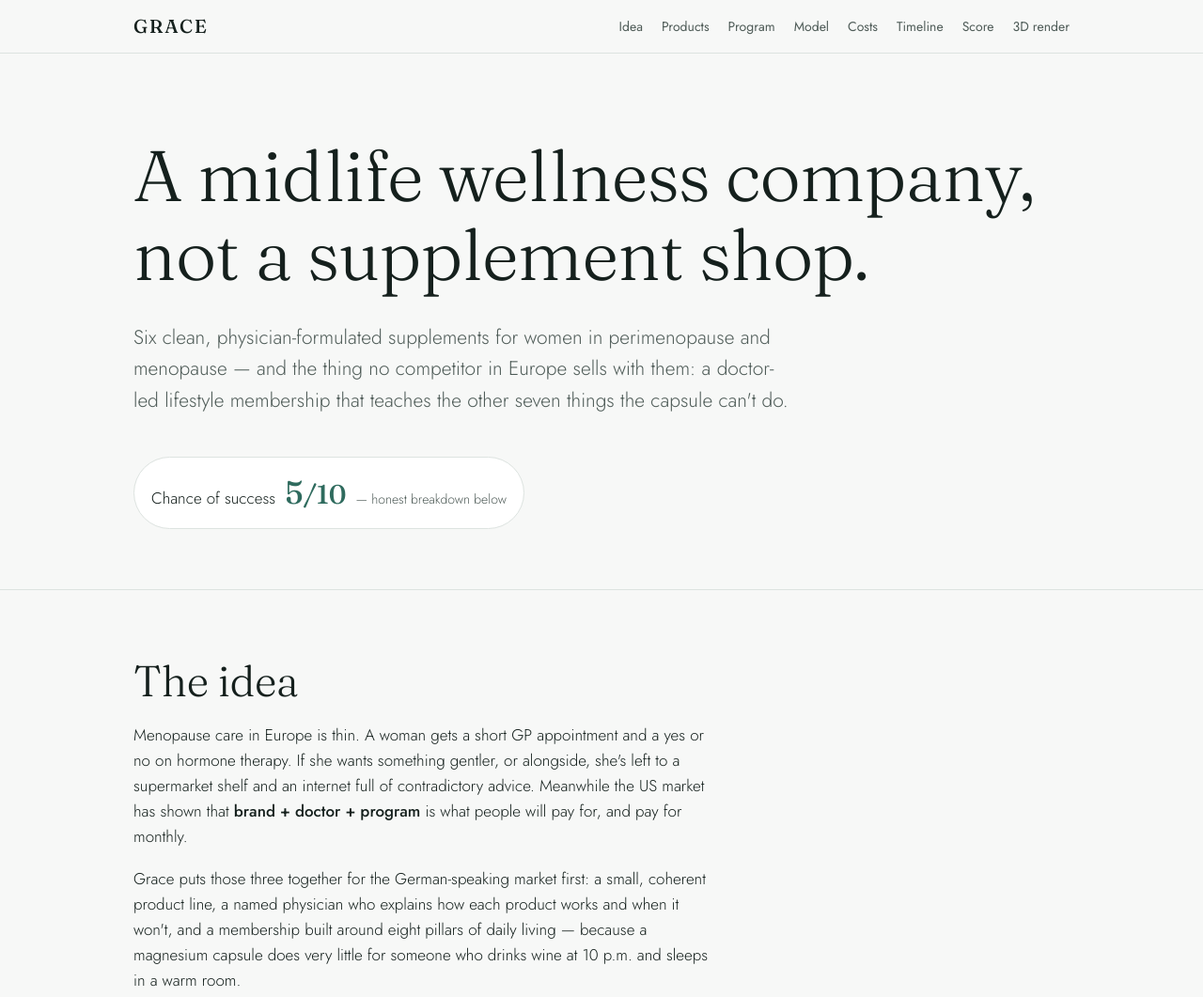
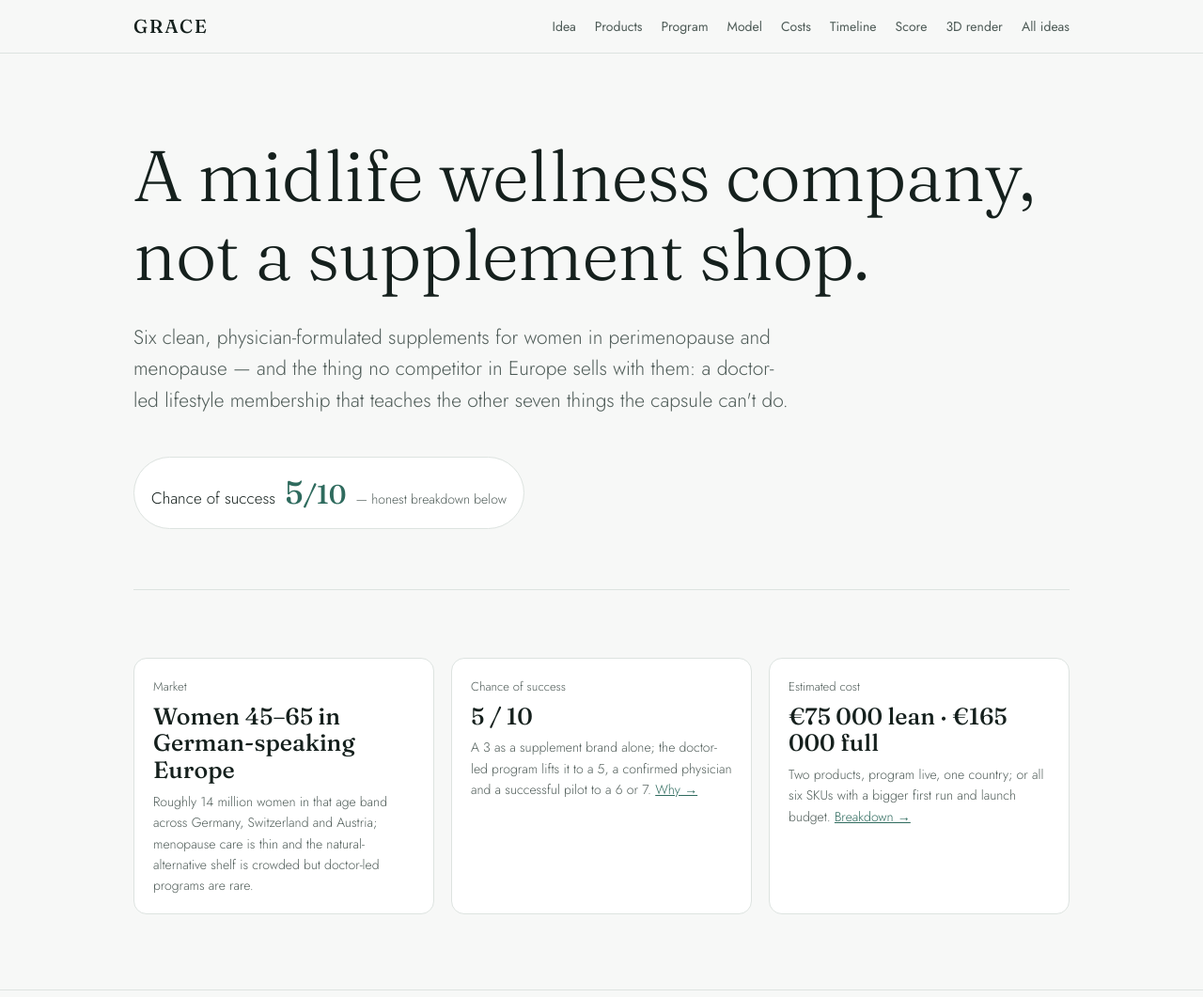
Before and after one commit to gummihurdal/grace-wellness, a plain HTML site: page index.html in a window 1280 px wide. Shown: the top 1061 px of the page at 94% size. Drawn offline with Linux system fonts and the light colour scheme.

Commit message:
Add market / chance of success / cost at a glance; link to ideas hub

```diff
--- a/index.html
+++ b/index.html
@@ -70,7 +70,7 @@
 
 <nav><div class="wrap">
   <a class="brand" href="#top">GRACE</a>
-  <a href="#idea">Idea</a><a href="#products">Products</a><a href="#program">Program</a><a href="#model">Model</a><a href="#costs">Costs</a><a href="#timeline">Timeline</a><a href="#score">Score</a><a href="render.html">3D render</a>
+  <a href="#idea">Idea</a><a href="#products">Products</a><a href="#program">Program</a><a href="#model">Model</a><a href="#costs">Costs</a><a href="#timeline">Timeline</a><a href="#score">Score</a><a href="render.html">3D render</a><a href="https://gummihurdal.github.io/ideas/">All ideas</a>
 </div></nav>
 
 <header class="hero" id="top"><div class="wrap">
@@ -79,8 +79,23 @@
   <div class="score-chip"><span>Chance of success</span><b>5<small>/10</small></b><span class="note">— honest breakdown below</span></div>
 </div></header>
 
+<div class="wrap">
+<section class="glance" aria-label="At a glance">
+  <div><span>Market</span><strong>Women 45–65 in German-speaking Europe</strong><p>Roughly 14 million women in that age band across Germany, Switzerland and Austria; menopause care is thin and the natural-alternative shelf is crowded but doctor-led programs are rare.</p></div>
+  <div><span>Chance of success</span><strong>5 / 10</strong><p>A 3 as a supplement brand alone; the doctor-led program lifts it to a 5, a confirmed physician and a successful pilot to a 6 or 7. <a href="#score">Why →</a></p></div>
+  <div><span>Estimated cost</span><strong>€75 000 lean · €165 000 full</strong><p>Two products, program live, one country; or all six SKUs with a bigger first run and launch budget. <a href="#costs">Breakdown →</a></p></div>
+</section>
+</div>
+<style>
+.glance{display:grid;grid-template-columns:repeat(auto-fit,minmax(240px,1fr));gap:18px;margin:0 0 8px}
+.glance>div{background:var(--white);border:1px solid var(--line);border-radius:14px;padding:20px 20px 12px}
+.glance span{display:block;font-size:13px;color:var(--ink2);margin-bottom:6px}
+.glance strong{display:block;font-family:var(--h);font-weight:500;font-size:25px;line-height:1.15;margin-bottom:8px}
+.glance p{font-size:14px;color:var(--ink2);margin:0 0 6px;max-width:none}
+</style>
+
 <section id="idea"><div class="wrap">
-  <h2>The idea</h2>
+  <h2>The idea and the market</h2>
   <p>Menopause care in Europe is thin. A woman gets a short GP appointment and a yes or no on hormone therapy. If she wants something gentler, or alongside, she's left to a supermarket shelf and an internet full of contradictory advice. Meanwhile the US market has shown that <strong>brand + doctor + program</strong> is what people will pay for, and pay for monthly.</p>
   <p>Grace puts those three together for the German-speaking market first: a small, coherent product line, a named physician who explains how each product works and when it won't, and a membership built around eight pillars of daily living — because a magnesium capsule does very little for someone who drinks wine at 10 p.m. and sleeps in a warm room.</p>
   <div class="grid g3" style="margin-top:28px">
```
